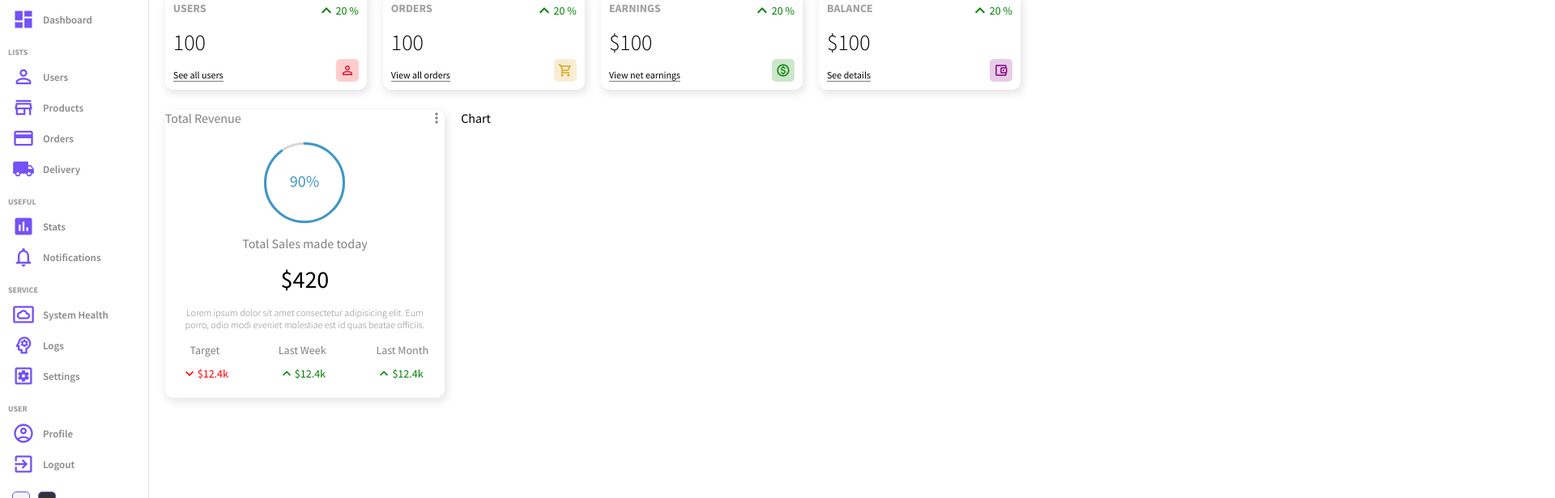
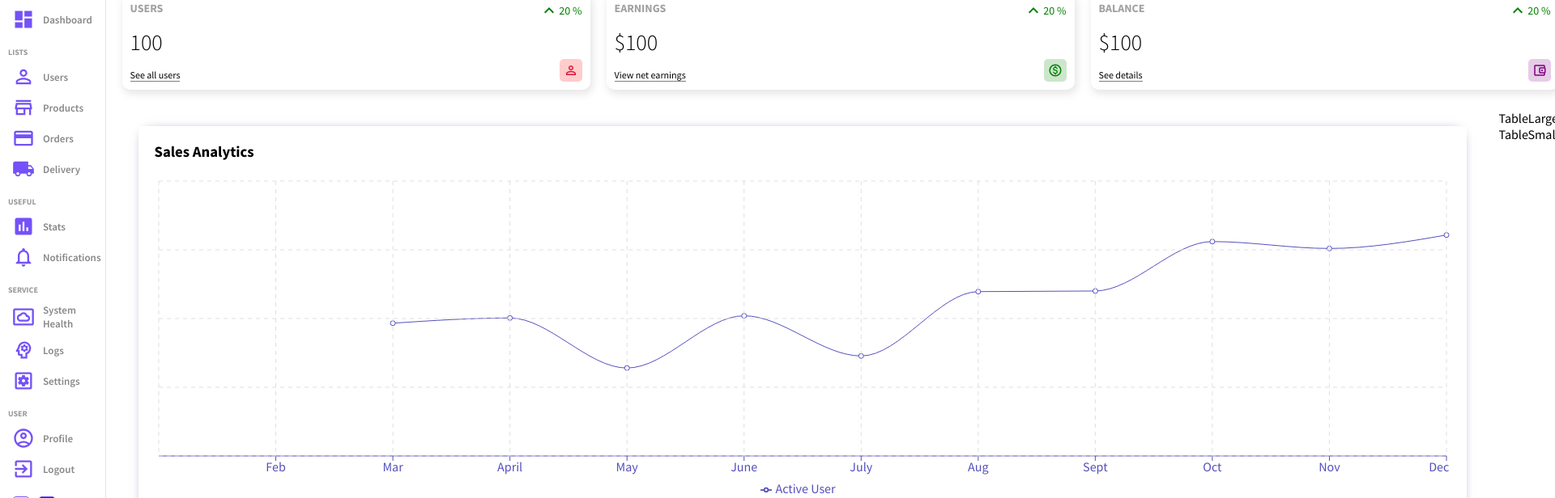
Before and after one commit to davidokani/Dashboard-79, a React (Create React App) app: page / in a window 1280 px wide. Shown: the part 80-696 px from the top of the page at 81% size, 1920 px wide, since content can reach past the window. Built offline with nearby package versions, Linux system fonts and the light colour scheme.

Commit message:
Chart done. Tables next

```diff
--- a/package.json
+++ b/package.json
@@ -15,6 +15,7 @@
     "react-dom": "^18.1.0",
     "react-router-dom": "^6.3.0",
     "react-scripts": "5.0.1",
+    "recharts": "^2.1.9",
     "sass": "^1.51.0",
     "web-vitals": "^2.1.4"
   },
--- a/src/components/chart/Chart.jsx
+++ b/src/components/chart/Chart.jsx
@@ -1,8 +1,84 @@
-import React from 'react'
-import './chart.scss'
+// import React from 'react'
+// import './chart.scss'
 
-const Chart = () => {
-  return <div className='chart'>Chart</div>
+// const Chart = () => {
+//   return <div className='chart'>Chart</div>
+// }
+
+// export default Chart
+
+
+import React, { PureComponent } from 'react';
+import { LineChart, Line, XAxis, YAxis, CartesianGrid, Tooltip, Legend, ResponsiveContainer } from 'recharts';
+
+import "./chart.css"
+
+export default function Chart() {
+
+
+  const data = [
+    {
+      name: 'Jan',
+      "Acitive User": 2898,
+    },
+    {
+      name: 'Feb',
+      "Acitive User": 2990,
+    },
+    {
+      name: 'Mar',
+      "Active User": 4830,
+    },
+    {
+      name: 'April',
+      "Active User": 5020,
+    },
+    {
+      name: 'May',
+      "Active User": 3200,
+    },
+    {
+      name: 'June',
+      "Active User": 5100,
+    },
+    {
+      name: 'July',
+      "Active User": 3639,
+    },
+    {
+      name: 'Aug',
+      "Active User": 5979,
+    },
+    {
+      name: 'Sept',
+      "Active User": 6001,
+    },
+    {
+      name: 'Oct',
+      "Active User": 7800,
+    },
+    {
+      name: 'Nov',
+      "Active User": 7549,
+    },
+    {
+      name: 'Dec',
+      "Active User": 8038,
+    },
+  ];
+
+  return (
+    <div className='chart'>
+      <h3 className="chartTitle">Sales Analytics</h3>
+      <ResponsiveContainer width={"100%"} aspect={4 / 1}>
+        <LineChart data={data}>
+          <XAxis dataKey={"name"} stroke={"#5550bd"} />
+          <Line type={"monotone"} dataKey={"Active User"} stroke={"#5550bd"} />
+          <Tooltip />
+          <CartesianGrid stroke={"#e0dfdf"} strokeDasharray="5 5" />
+          <Legend />
+        </LineChart>
+      </ResponsiveContainer>
+    </div>
+  )
 }
-
-export default Chart
--- /dev/null
+++ b/src/components/chart/chart.css
@@ -0,0 +1,11 @@
+.chart {
+    width: 100pc;
+    margin: 20px;
+    padding: 20px;
+    -webkit-box-shadow: 0px 0px 15px -10px rgba(0, 0, 0, 0.75);
+    box-shadow: 0px 0px 15px -10px rgba(0, 0, 100, 5);
+}
+
+.chartTitle {
+    margin-bottom: 20px;
+}
--- /dev/null
+++ b/src/components/tableLarge/TableLarge.jsx
@@ -0,0 +1,7 @@
+import "./tableLarge.css"
+
+export default function TableLarge() {
+    return (
+        <div className="tablelarge">TableLarge</div>
+    )
+}
--- /dev/null
+++ b/src/components/tablesmall/TableSmall.jsx
@@ -0,0 +1,7 @@
+import "./tableSmall.css"
+
+export default function TableSmall() {
+    return (
+        <div className="tablesmall">TableSmall</div>
+    )
+}
--- a/src/pages/home/Home.jsx
+++ b/src/pages/home/Home.jsx
@@ -6,6 +6,9 @@ import Navbar from '../../components/navbar/Navbar'
 import Widget from '../../components/widget/Widget'
 import Featured from '../../components/featured/Featured'
 import Chart from '../../components/chart/Chart'
+import TableLarge from '../../components/tableLarge/TableLarge'
+import TableSmall from '../../components/tablesmall/TableSmall'
+
 
 const Home = () => {
   return (
@@ -15,13 +18,17 @@ const Home = () => {
         <Navbar />
         <div className='widgets'>
           <Widget type='user' />
-          <Widget type='order' />
+          {/* <Widget type='order' /> */}
           <Widget type='earning' />
           <Widget type='balance' />
         </div>
         <div className='charts'>
-          <Featured />
+          {/* <Featured /> */}
           <Chart />
+          <div className="homeTables">
+            <TableLarge />
+            <TableSmall />
+          </div>
         </div>
       </div>
     </div>
--- a/src/pages/login/Login.jsx
+++ b/src/pages/login/Login.jsx
@@ -1,7 +1,14 @@
 import React from 'react'
 
 const Login = () => {
-  return <div>Login</div>
+  return <div>
+    <form action="">
+      <h2>Hi Stranger, Welcome back.</h2>
+      <input type="text" placeholder='Email' />
+      <input type="password" placeholder='Password' maxLength={12} />
+      <button>Sign In</button>
+    </form>
+  </div>
 }
 
 export default Login
```
Also changed, not shown: src/pages/login/login.scss (+17 -0 lines), src/components/tableLarge/tableLarge.css (added), src/components/tablesmall/tableSmall.css (added), 1 other file (tests, documents, lock files or other folders).
